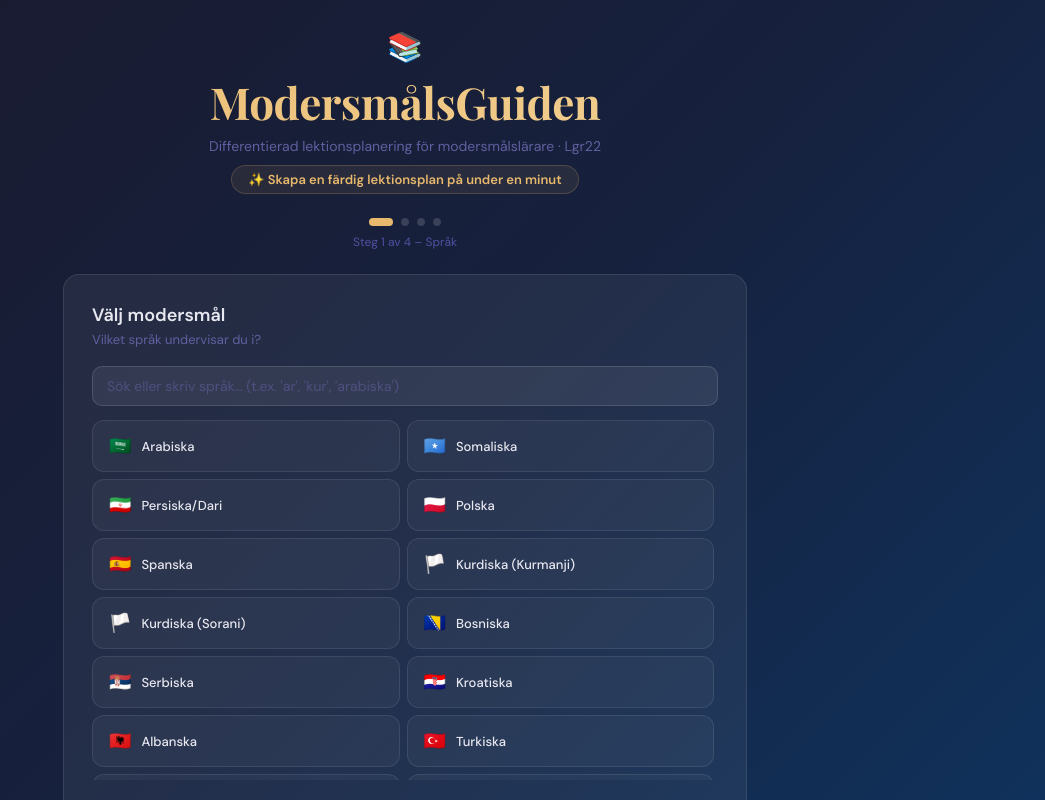
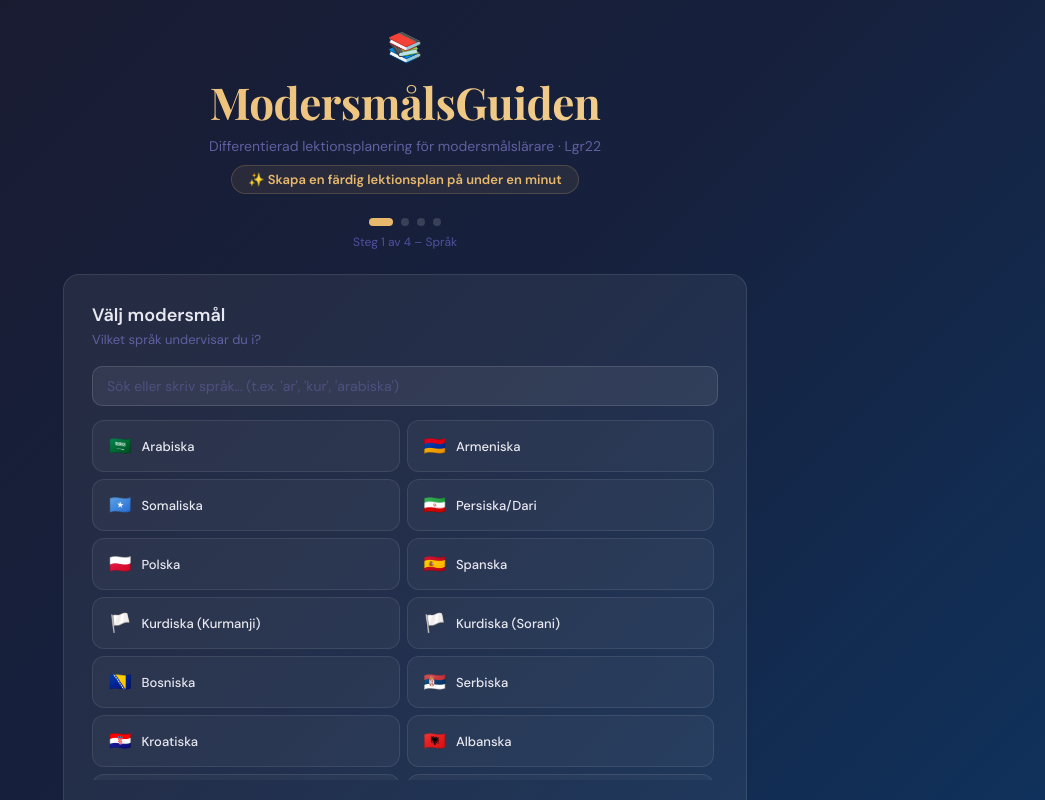
Before and after one commit to Mdouglah/modersmalsguiden, a React (Vite) app: page / in a window 1280 px wide. Shown: the top 800 px of the page, without its empty margins (235-1280 px from the left). Built offline with nearby package versions, Linux system fonts and the light colour scheme.

Commit message:
Update App.jsx

```diff
--- a/src/App.jsx
+++ b/src/App.jsx
@@ -2,6 +2,7 @@ import { useState, useRef } from "react";
 
 const SPRAK = [
   { namn: "Arabiska", kod: "ar", flagga: "🇸🇦", sokord: ["ar", "arab"] },
+  { namn: "Armeniska", kod: "hy", flagga: "🇦🇲" },
   { namn: "Somaliska", kod: "so", flagga: "🇸🇴", sokord: ["so", "som"] },
   { namn: "Persiska/Dari", kod: "fa", flagga: "🇮🇷", sokord: ["fa", "per", "dari"] },
   { namn: "Polska", kod: "pl", flagga: "🇵🇱", sokord: ["pl", "pol"] },
```
